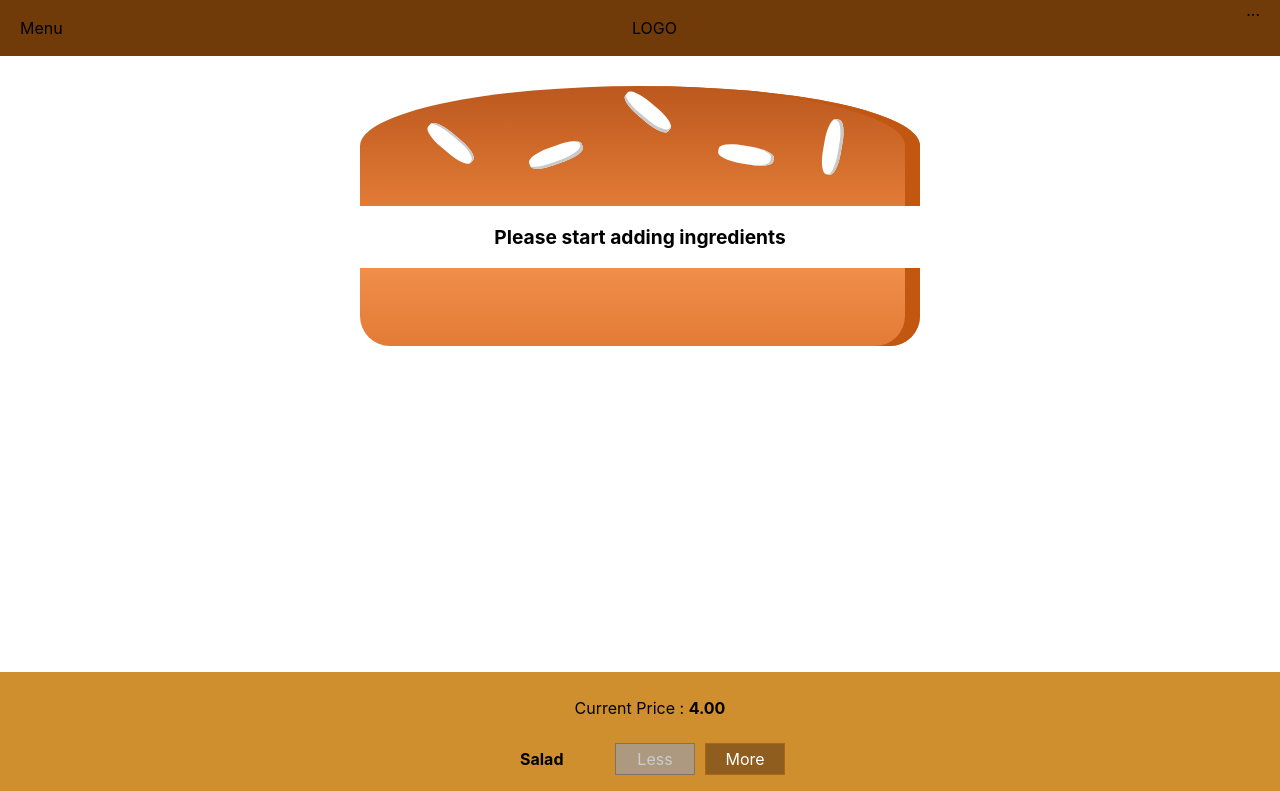
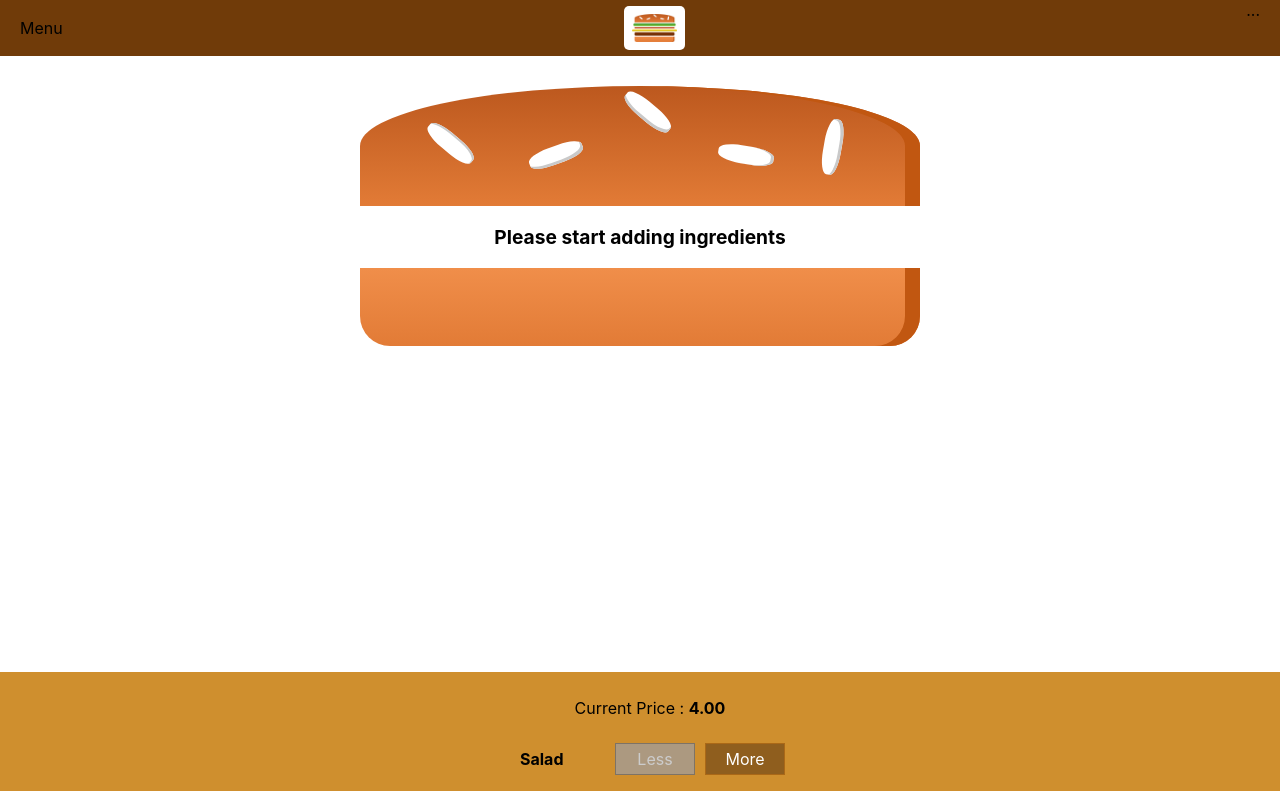
Before and after one commit to harini24/Burger-Builder, a React (Create React App) app: page / in a window 1280 px wide. Shown: the top 791 px of the page. Built offline with nearby package versions, Linux system fonts and the light colour scheme; the HTML template or start-up script is replaced by a standard one.

Commit message:
logo added

```diff
--- a/src/Components/Navigation/Toolbar/Toolbar.js
+++ b/src/Components/Navigation/Toolbar/Toolbar.js
@@ -1,10 +1,11 @@
 import React from 'react'
+import Logo from '../../../Logo/Logo'
 import classes from './Toolbar.module.css'
 const toolbar = props => {
     return(
         <header className={classes.Toolbar}>
             <div>Menu</div>
-            <div>LOGO</div>
+            <Logo></Logo>
             <nav>...</nav>
         </header>
     );
--- /dev/null
+++ b/src/Logo/Logo.js
@@ -0,0 +1,11 @@
+import React from 'react'
+import burgerLogo from '../assets/images/burger-logo.png'
+import classes from'./Logo.module.css'
+const logo = props => {
+    return(
+        <div className={classes.Logo}>
+            <img src={burgerLogo} alt="MyBurger"/>
+        </div>
+    );
+}
+export default logo
--- /dev/null
+++ b/src/Logo/Logo.module.css
@@ -0,0 +1,12 @@
+.Logo{
+    background-color: white;
+    padding: 8px;
+    height: 80%;
+    box-sizing: border-box;
+    border-radius: 5px;
+}
+
+.Logo img{
+    height: 100%;
+
+}
```
Also changed, not shown: src/assets/images/burger-logo.png (added), 1 other file (tests, documents, lock files or other folders).
